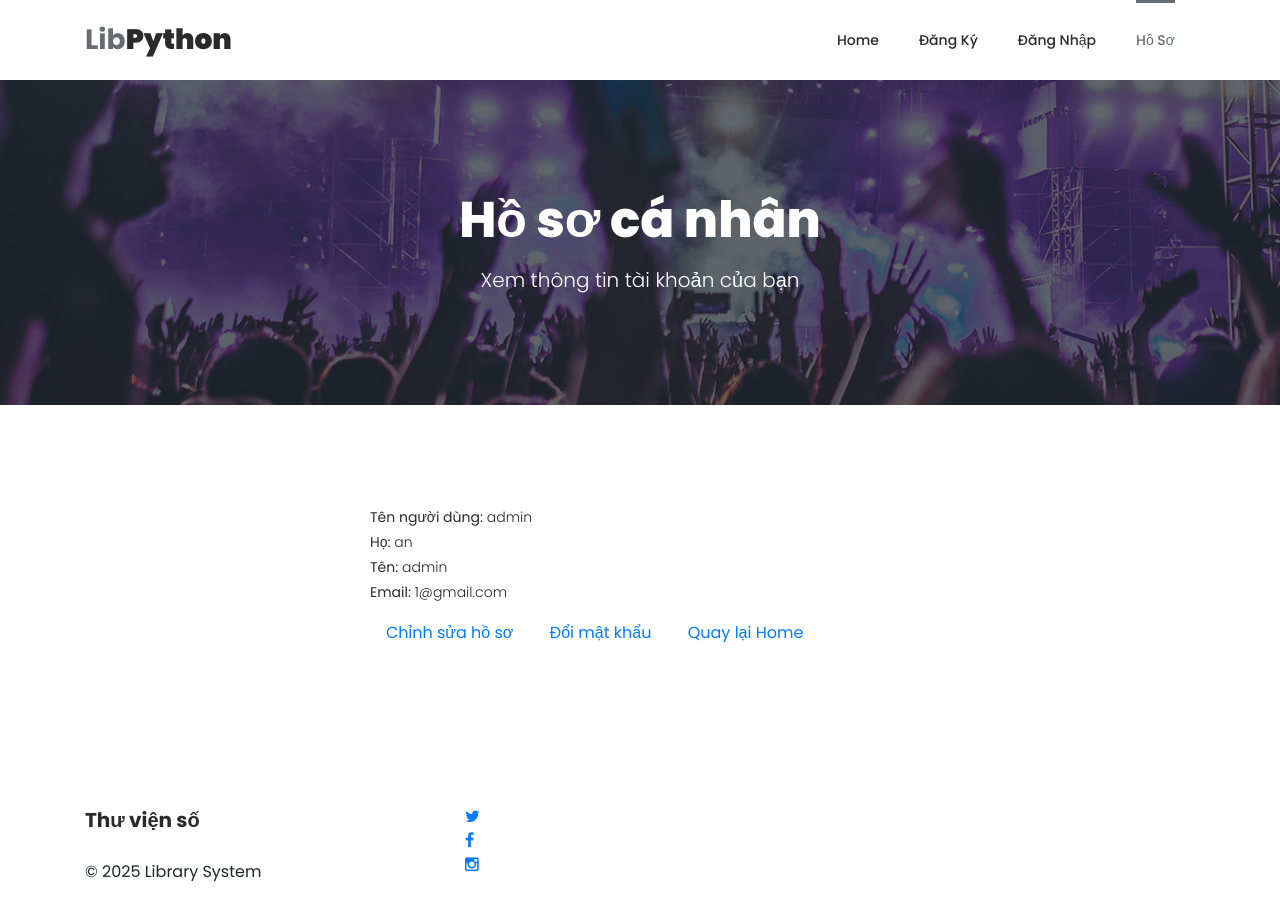
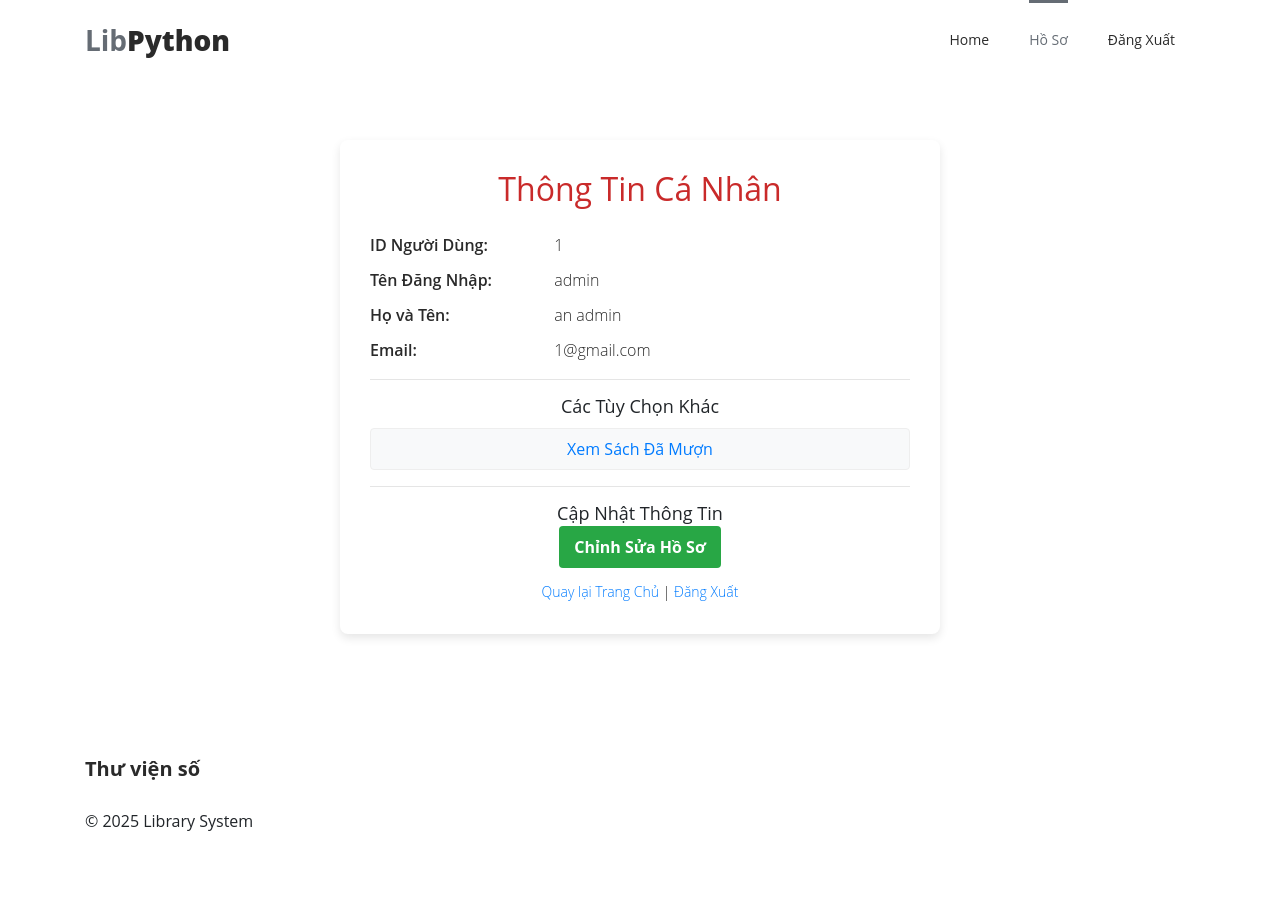
Before and after one commit to nam05hnvn-gif/Library-Project, a Django app: page /profile/ in a window 1280 px wide. After the commit the page ends 831 px from the top, so only its background shows below. Run offline with Django 5.2, Linux system fonts and the light colour scheme; a user stored in the database is signed in; some libraries are stand-ins or nearby versions.

Commit message:
Fix các lỗi liên quan đến Frontend

```diff
--- a/library_app/templates/accounts/profile.html
+++ b/library_app/templates/accounts/profile.html
@@ -1,39 +1,110 @@
 {% load static %}
 <!DOCTYPE html>
-<html lang="en">
-
+<html lang="vi">
 <head>
-    <meta charset="utf-8">
+    <meta charset="UTF-8">
     <meta name="viewport" content="width=device-width, initial-scale=1, shrink-to-fit=no">
-    <meta name="description" content="">
-    <meta name="author" content="Tooplate">
-    <link href="https://fonts.googleapis.com/css?family=Poppins:100,100i,200,200i,300,300i,400,400i,500,500i,600,600i,700,700i,800,800i,900,900i&display=swap" rel="stylesheet">
-
     <title>Hồ sơ cá nhân - Thư viện số</title>
 
-    <!-- Additional CSS Files -->
+    <!-- Font + CSS -->
+    <link href="https://fonts.googleapis.com/css?family=Poppins:100,200,300,400,500,600,700,800,900&display=swap" rel="stylesheet">
     <link rel="stylesheet" type="text/css" href="{% static 'css/bootstrap.min.css' %}">
-    <link rel="stylesheet" type="text/css" href="{% static 'css/font-awesome.css' %}">
     <link rel="stylesheet" type="text/css" href="{% static 'css/owl-carousel.css' %}">
     <link rel="stylesheet" href="{% static 'css/tooplate-artxibition.css' %}">
+
+    <style>
+        body {
+            font-family: 'Open Sans', 'Roboto', sans-serif;
+        }
+        .profile-container {
+            max-width: 600px;
+            margin: 60px auto;
+            padding: 30px;
+            background-color: #fff;
+            border-radius: 8px;
+            box-shadow: 0 4px 10px rgba(0, 0, 0, 0.1);
+        }
+        .profile-container h2 {
+            text-align: center;
+            color: #c92a2a;
+            margin-bottom: 25px;
+        }
+        .profile-container h3 {
+            text-align: center;
+            font-size: 18px;       /* giảm kích thước chữ */
+            margin: 10px 0;        /* giảm khoảng cách trên/dưới */
+            word-wrap: break-word; /* tránh tràn chữ nếu có */
+        }
+        .profile-info p {
+            font-size: 16px;
+            margin: 10px 0;
+        }
+        .profile-info strong {
+            display: inline-block;
+            width: 180px;
+            font-weight: 600;
+        }
+        .alert-success {
+            padding: 10px;
+            background-color: #d4edda;
+            color: #155724;
+            border: 1px solid #c3e6cb;
+            border-radius: 4px;
+            margin-bottom: 20px;
+            text-align: center;
+        }
+        .profile-links a {
+            display: block;
+            margin-bottom: 8px;
+            padding: 8px;
+            background-color: #f8f9fa;
+            border: 1px solid #eee;
+            border-radius: 4px;
+            text-align: center;
+            transition: background-color 0.2s;
+        }
+        .profile-links a:hover {
+            background-color: #e9ecef;
+        }
+        .btn-update {
+            background-color: #28a745;
+            color: white;
+            padding: 10px 15px;
+            border: none;
+            border-radius: 4px;
+            cursor: pointer;
+            font-weight: 700;
+            transition: background-color 0.2s;
+        }
+        .btn-update:hover {
+            background-color: #218838;
+        }
+
+        body, h1, h2, h3, h4, h5, h6, p, input, button, a {
+            font-family: 'Open Sans', 'Roboto', sans-serif;
+        }
+    </style>
 </head>
 
 <body>
 
-<!-- ***** Header Area Start ***** -->
+<!-- ***** Header ***** -->
 <header class="header-area header-sticky">
     <div class="container">
         <div class="row">
             <div class="col-12">
                 <nav class="main-nav">
-                    <!-- Logo -->
                     <a href="{% url 'library:home' %}" class="logo">Lib<em>Python</em></a>
-                    <!-- Menu -->
                     <ul class="nav">
                         <li><a href="{% url 'library:home' %}">Home</a></li>
-                        <li><a href="{% url 'library:register' %}">Đăng ký</a></li>
-                        <li><a href="{% url 'library:login' %}">Đăng nhập</a></li>
-                        <li><a href="{% url 'library:profile' %}" class="active">Hồ sơ</a></li>
+
+                        {% if user.is_authenticated %}
+                            <li><a href="{% url 'library:profile' %}" class="active">Hồ sơ</a></li>
+                            <li><a href="{% url 'library:logout' %}">Đăng xuất</a></li>
+                        {% else %}
+                            <li><a href="{% url 'library:register' %}">Đăng ký</a></li>
+                            <li><a href="{% url 'library:login' %}">Đăng nhập</a></li>
+                        {% endif %}
                     </ul>
                     <a class='menu-trigger'><span>Menu</span></a>
                 </nav>
@@ -41,39 +112,45 @@
         </div>
     </div>
 </header>
-<!-- ***** Header Area End ***** -->
+<!-- ***** Header End ***** -->
 
-<!-- ***** Page Heading ***** -->
-<div class="page-heading-rent-venue">
-    <div class="container">
-        <div class="row">
-            <div class="col-lg-12">
-                <h2>Hồ sơ cá nhân</h2>
-                <span>Xem thông tin tài khoản của bạn</span>
-            </div>
-        </div>
+<!-- ***** Nội dung Hồ sơ ***** -->
+<div class="profile-container">
+    <h2>Thông Tin Cá Nhân</h2>
+
+    {% if request.GET.update == 'success' %}
+        <div class="alert-success">Cập nhật hồ sơ thành công!</div>
+    {% endif %}
+
+    <div class="profile-info">
+        {% if user.is_authenticated %}
+            <p><strong>ID Người Dùng:</strong> {{ user.id }}</p>
+            <p><strong>Tên Đăng Nhập:</strong> {{ user.username }}</p>
+            <p><strong>Họ và Tên:</strong> {{ user.first_name }} {{ user.last_name }}</p>
+            <p><strong>Email:</strong> {{ user.email|default:"(Chưa cập nhật)" }}</p>
+        {% else %}
+            <p>Lỗi: Không tìm thấy thông tin người dùng. Vui lòng đăng nhập lại.</p>
+        {% endif %}
     </div>
-</div>
 
-<!-- ***** Profile Info ***** -->
-<div class="rent-venue-application">
-    <div class="container">
-        <div class="row justify-content-center">
-            <div class="col-lg-6">
-                <div class="contact-form">
-                    <p><strong>Tên người dùng:</strong> {{ user.username }}</p>
-                    <p><strong>Họ:</strong> {{ user.first_name }}</p>
-                    <p><strong>Tên:</strong> {{ user.last_name }}</p>
-                    <p><strong>Email:</strong> {{ user.email }}</p>
-                    <div class="mt-3">
-                        <a href="{% url 'library:edit_profile' %}" class="main-dark-button m-3">Chỉnh sửa hồ sơ</a>
-                        <a href="{% url 'library:password_change' %}" class="main-dark-button m-3">Đổi mật khẩu</a>
-                        <a href="{% url 'library:home' %}" class="main-dark-button m-3">Quay lại Home</a>
-                    </div>
-                </div>
-            </div>
-        </div>
+    <hr>
+
+    <h3 style="text-align:center;">Các Tùy Chọn Khác</h3>
+    <div class="profile-links">
+        <a href="#">Xem Sách Đã Mượn</a>
     </div>
+
+    <hr>
+
+    <h3 style="text-align:center;">Cập Nhật Thông Tin</h3>
+    <div style="text-align:center;">
+        <a href="{% url 'library:edit_profile' %}" class="btn-update">Chỉnh Sửa Hồ Sơ</a>
+    </div>
+
+    <p style="text-align: center; margin-top: 20px;">
+        <a href="{% url 'library:home' %}">Quay lại Trang Chủ</a> |
+        <a href="{% url 'library:logout' %}">Đăng Xuất</a>
+    </p>
 </div>
 
 <!-- ***** Footer ***** -->
@@ -95,17 +172,10 @@
     </div>
 </footer>
 
-<!-- jQuery and JS Files -->
+<!-- JS -->
 <script src="{% static 'js/jquery-2.1.0.min.js' %}"></script>
 <script src="{% static 'js/popper.js' %}"></script>
 <script src="{% static 'js/bootstrap.min.js' %}"></script>
-<script src="{% static 'js/scrollreveal.min.js' %}"></script>
-<script src="{% static 'js/waypoints.min.js' %}"></script>
-<script src="{% static 'js/jquery.counterup.min.js' %}"></script>
-<script src="{% static 'js/imgfix.min.js' %}"></script>
-<script src="{% static 'js/mixitup.js' %}"></script>
-<script src="{% static 'js/accordions.js' %}"></script>
-<script src="{% static 'js/owl-carousel.js' %}"></script>
 <script src="{% static 'js/custom.js' %}"></script>
 
 </body>
--- a/library_app/urls.py
+++ b/library_app/urls.py
@@ -18,6 +18,7 @@ urlpatterns = [
     path('accounts/register/', views.register_view, name='register'),
     path('profile/', views.profile, name='profile'),
     path('profile/edit/', views.edit_profile, name='edit_profile'),
+    path('profile/change-password/', views.UserPasswordChangeView.as_view(), name='profile_change_password'),
     path('accounts/password-change/', views.UserPasswordChangeView.as_view(), name='password_change'),
 
     # Chức năng cho admin/staff
--- a/library_app/views.py
+++ b/library_app/views.py
@@ -68,13 +68,23 @@ def return_book(request, record_id):
 
 
 def home(request):
-    query = request.GET.get('q', '')
+    query = request.GET.get('q', '').strip()  # Lấy nội dung người dùng nhập
+    category_filter = request.GET.get('category', '')  # Nếu có chọn thể loại
     books = Book.objects.all()
+
+    # Nếu có nội dung tìm kiếm
     if query:
         books = books.filter(
             Q(title__icontains=query) |
-            Q(author__icontains=query)
+            Q(author__icontains=query) |
+            Q(category__name__icontains=query)
         ).distinct()
+
+    # Nếu có chọn thể loại cụ thể
+    if category_filter:
+        books = books.filter(category__name__iexact=category_filter)
+
+    # Thông tin người đọc và phiếu mượn
     readers = Reader.objects.all()
     borrow_records = []
     if request.user.is_authenticated:
@@ -84,11 +94,16 @@ def home(request):
                 reader=reader,
                 return_date__isnull=True
             )
+
+    categories = Category.objects.all().order_by('name')  # Gửi sang để hiển thị dropdown lọc thể loại
+
     return render(request, "home.html", {
         "books": books,
         "readers": readers,
         "borrow_records": borrow_records,
-        "query_search": query
+        "query_search": query,
+        "categories": categories,
+        "selected_category": category_filter
     })
 
 def is_staff_user(user):
```
Also changed, not shown: library_app/templates/accounts/edit_profile.html (+92 -8 lines), library_app/templates/accounts/login.html (+16 -2 lines), library_app/templates/accounts/password_change.html (deleted, +0 -45 lines), library_app/templates/accounts/register.html (+7 -1 lines), library_app/templates/home.html (+9 -8 lines), db.sqlite3.
